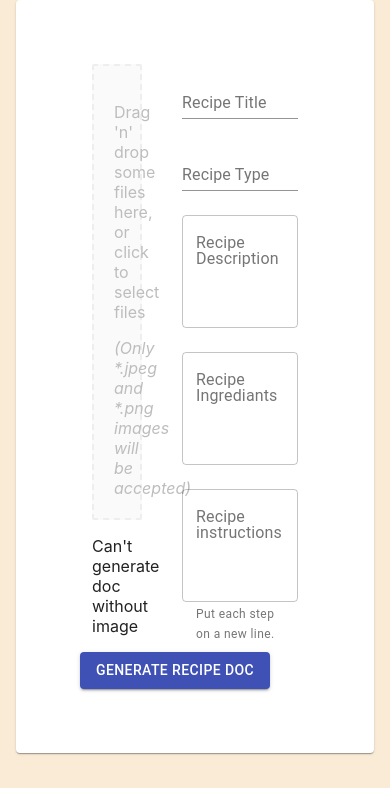
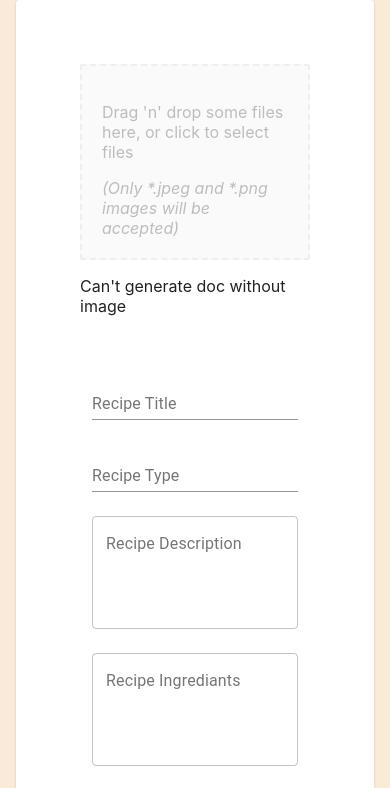
Before and after one commit to agray5/generateRecipeDoc, a React (Create React App) app: page /recipe in a window 390 px wide. Shown: the top 788 px of the page. Built offline with nearby package versions, Linux system fonts and the light colour scheme.

Commit message:
phone update & road map

```diff
--- a/src/RecipeForm/Form.js
+++ b/src/RecipeForm/Form.js
@@ -22,7 +22,7 @@ class RecipeForm extends React.Component {
           justify="center"
           spacing={5}
         >
-          <Grid item xs={4} >
+          <Grid item xs={12} lg={4} >
             <ImageInput resolve={handleImg} />
             <p>Can't generate doc without image</p>
           </Grid>
@@ -32,7 +32,8 @@ class RecipeForm extends React.Component {
             direction="column"
             justify="center"
             spacing={3}
-            xs={8}
+            lg={8}
+            xs={12}
           >
             <Grid item>
               <FormControl fullWidth>
```
Also changed, not shown: 2 other files (tests, documents, lock files or other folders).
